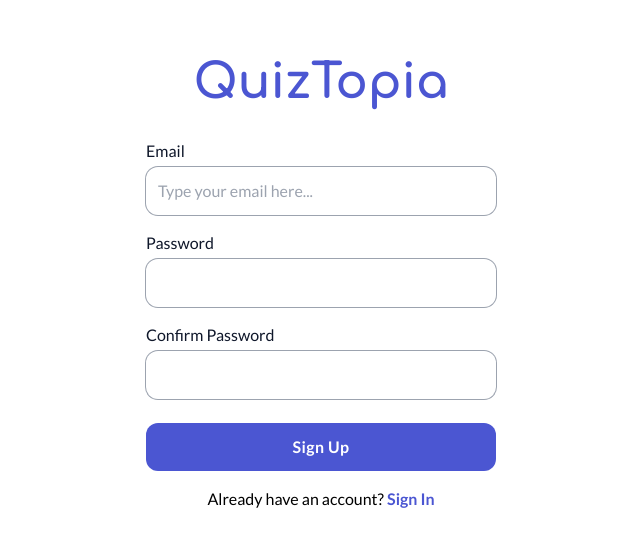
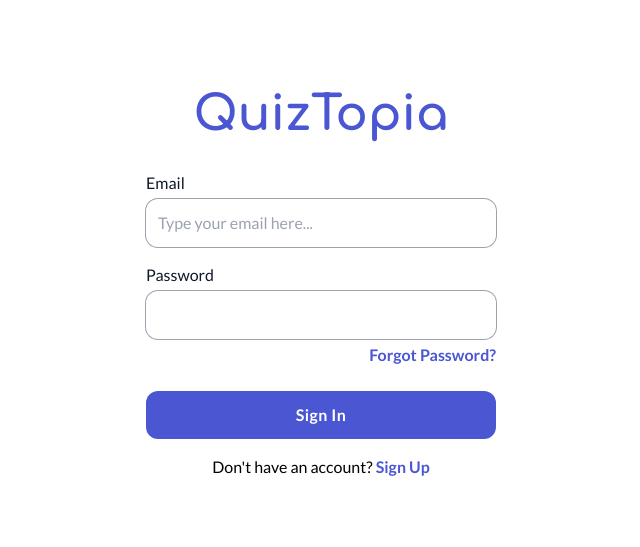
Before and after one commit to rolandowebdev/quiztopia, a React (Create React App) app: page /signin in a window 1280 px wide. Shown: the part 115-662 px from the top of the page, without its empty margins (319-959 px from the left). Built offline with nearby package versions, Linux system fonts and the light colour scheme.

Commit message:
add: setup react-router-dom

```diff
--- a/package.json
+++ b/package.json
@@ -32,6 +32,7 @@
   "dependencies": {
     "react": "^18.2.0",
     "react-dom": "^18.2.0",
+    "react-router-dom": "^6.6.2",
     "react-scripts": "5.0.1",
     "web-vitals": "^2.1.0"
   },
--- a/src/App.jsx
+++ b/src/App.jsx
@@ -1,9 +1,15 @@
-import { SignUp } from './pages';
+import { Routes, Route } from 'react-router-dom';
+
+import { SignUp, SignIn, Home } from './pages';
 import { PageContainer } from './layouts';
 
 const App = () => (
   <PageContainer>
-    <SignUp />
+    <Routes>
+      <Route path="/" element={<Home />} />
+      <Route path="/signup" element={<SignUp />} />
+      <Route path="/signin" element={<SignIn />} />
+    </Routes>
   </PageContainer>
 );
 export default App;
--- a/src/components/Footer/FormFooter.jsx
+++ b/src/components/Footer/FormFooter.jsx
@@ -1,6 +1,11 @@
-const FormFooter = ({ text, type }) => (
+import { Link } from 'react-router-dom';
+
+const FormFooter = ({ textInfo, textLink, link }) => (
   <p>
-    {text} <span className="font-semibold capitalize cursor-pointer text-primary hover:underline">{type}</span>
+    {textInfo}{' '}
+    <Link to={link} className="font-semibold capitalize cursor-pointer text-primary hover:underline">
+      {textLink}
+    </Link>
   </p>
 );
 
--- a/src/index.jsx
+++ b/src/index.jsx
@@ -1,5 +1,6 @@
 import React from 'react';
 import ReactDOM from 'react-dom/client';
+import { BrowserRouter } from 'react-router-dom';
 
 import './index.css';
 import App from './App';
@@ -8,7 +9,9 @@ import reportWebVitals from './reportWebVitals';
 const root = ReactDOM.createRoot(document.getElementById('root'));
 root.render(
   <React.StrictMode>
-    <App />
+    <BrowserRouter>
+      <App />
+    </BrowserRouter>
   </React.StrictMode>
 );
 
--- /dev/null
+++ b/src/pages/Home/Home.jsx
@@ -0,0 +1,3 @@
+const Home = () => <div>Home</div>;
+
+export default Home;
--- a/src/pages/SignIn/SignIn.jsx
+++ b/src/pages/SignIn/SignIn.jsx
@@ -8,7 +8,7 @@ const SignIn = () => (
       <Input id="password" label="password" type="password" forgotPassword />
       <Button type="submit">sign in</Button>
     </form>
-    <FormFooter text="Don't have an account?" type="sign up" />
+    <FormFooter textInfo="Don't have an account?" textLink="sign up" link="/signup" />
   </FormContainer>
 );
 
--- a/src/pages/SignUp/SignUp.jsx
+++ b/src/pages/SignUp/SignUp.jsx
@@ -9,7 +9,7 @@ const SignUp = () => (
       <Input id="confirmPassword" label="confirm password" type="password" />
       <Button type="submit">sign up</Button>
     </form>
-    <FormFooter text="Already have an account?" type="sign in" />
+    <FormFooter textInfo="Already have an account?" textLink="sign in" link="/signin" />
   </FormContainer>
 );
 
--- a/src/pages/index.jsx
+++ b/src/pages/index.jsx
@@ -1,2 +1,3 @@
 export { default as SignUp } from './SignUp/SignUp';
 export { default as SignIn } from './SignIn/SignIn';
+export { default as Home } from './Home/Home';
```
Also changed, not shown: 1 other file (tests, documents, lock files or other folders).
